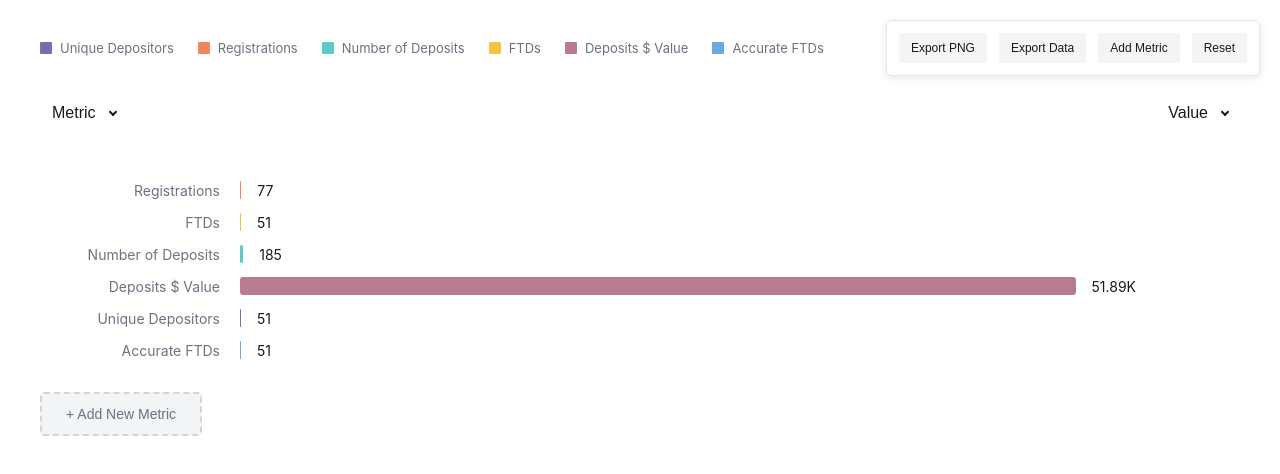
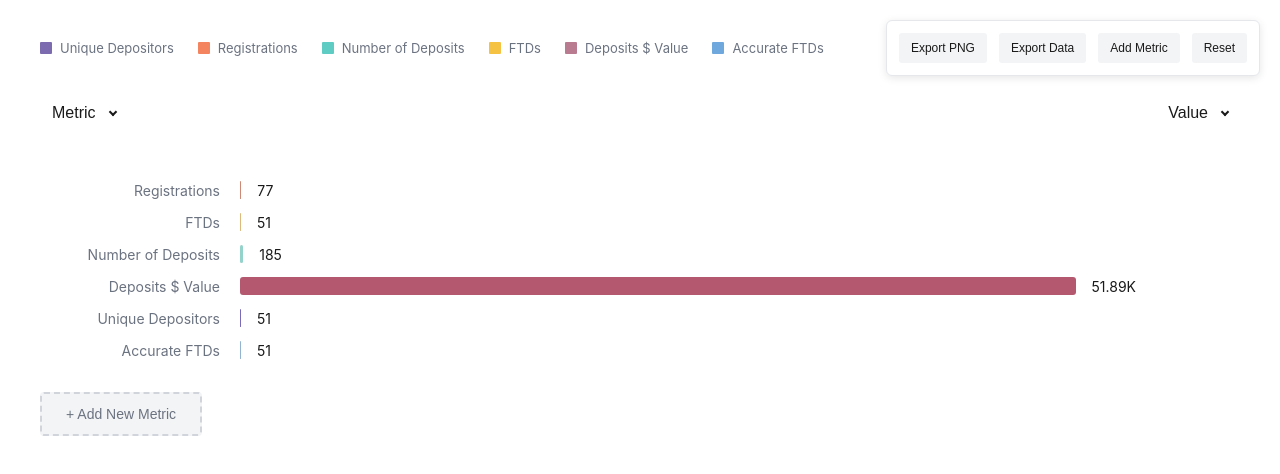
Before and after one commit to codeapp9988/fantastic-octo-spoon, a plain HTML site: page index.html in a window 1280 px wide. Drawn offline with nearby package versions, Linux system fonts and the light colour scheme.

Commit message:
Update index.html

```diff
--- a/index.html
+++ b/index.html
@@ -190,27 +190,27 @@
 
         /* Exact metric styling from image */
         .registrations .metric-bar {
-            background-color: #f4845f;
+            background-color: #CD8974;
         }
 
         .ftds .metric-bar {
-            background-color: #f6c244;
+            background-color: #DDBA7A;
         }
 
         .deposits-count .metric-bar {
-            background-color: #5eccc3;
+            background-color: #94D3CB;
         }
 
         .deposits-value .metric-bar {
-            background-color: #b87b8f;
+            background-color: #B4586F;
         }
 
         .unique-depositors .metric-bar {
-            background-color: #7c6baf;
+            background-color: #796BBA;
         }
 
         .accurate-ftds .metric-bar {
-            background-color: #6fa8dc;
+            background-color: #92B4D0;
         }
 
         .add-metric-btn {
```
